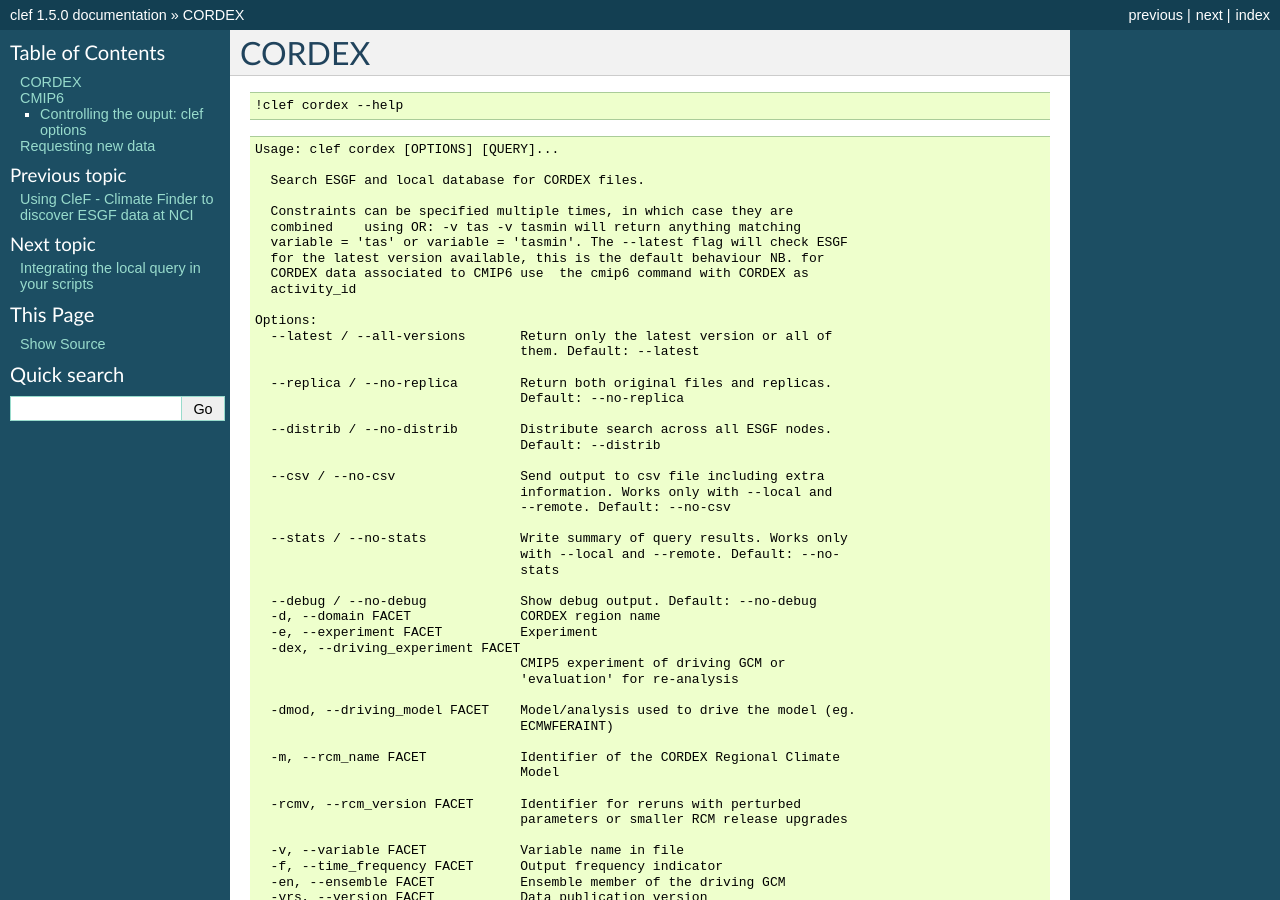
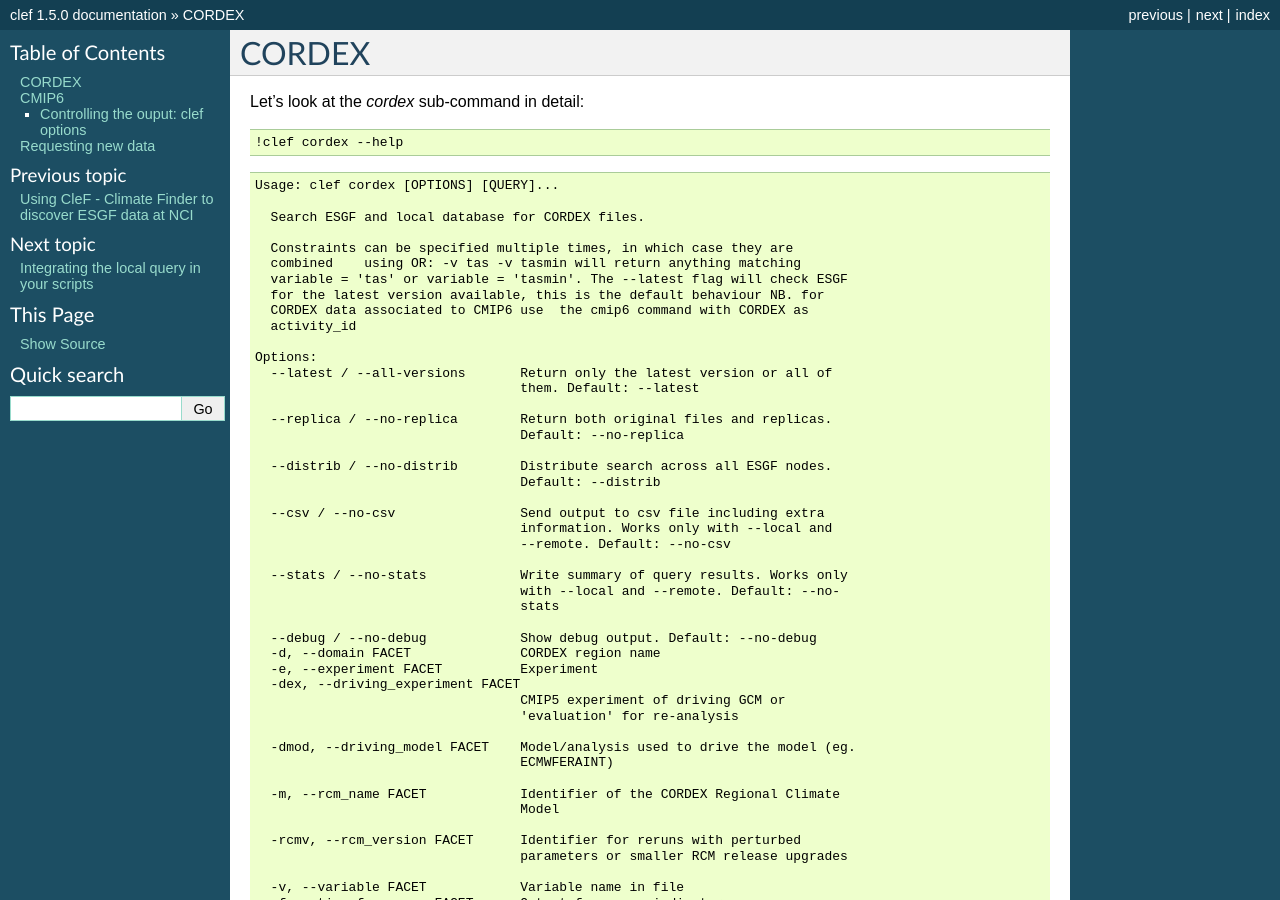
Before and after one commit to coecms/clef, a Sphinx documentation site: the page built from docs/training2.rst, in a window 1280 px wide and 900 px high. Built offline with Sphinx 7.4.7, drawn with Linux system fonts in a browser that asks for light colours; pages that are not in the unit, such as notebooks, are missing from menus; some of the changed text lies outside the part shown.

Commit message:
another attempt to fix training2

```diff
--- a/docs/training2.rst
+++ b/docs/training2.rst
@@ -1,5 +1,7 @@
 CORDEX
 ------
+
+Let's look at the `cordex` sub-command in detail:
 
 .. code::
 
@@ -82,7 +84,6 @@
 
     !clef cordex -v tas -e historical -dmod CSIRO-BOM-ACCESS1-3 -en r1i1p1 -f mon
 
-
 .. parsed-literal::
 
     /g/data/rr3/publications/CORDEX/output/AUS-44/UNSW/CSIRO-BOM-ACCESS1-3/historical/r1i1p1/UNSW-WRF360J/v1/mon/tas/latest/
@@ -97,6 +98,8 @@
 
 CMIP6
 -----
+
+Similarly `cmip6` has its own arguments but usage is the same:
 
 .. code::
 
@@ -181,10 +184,11 @@
 Controlling the ouput: clef options
 ~~~~~~~~~~~~~~~~~~~~~~~~~~~~~~~~~~~
 
+`clef` allows some control over the output by using different `flags` after clef:
+
 .. code::
 
     !clef --local cmip6 -e 1pctCO2 -t Amon -v tasmax -v tasmin -g gr
-
 
 .. parsed-literal::
 
@@ -216,7 +220,6 @@
 .. code::
 
     !clef --missing cmip6 -e 1pctCO2 -v clw -v clwvi -t Amon -g gr
-
 
 .. parsed-literal::
 
```
